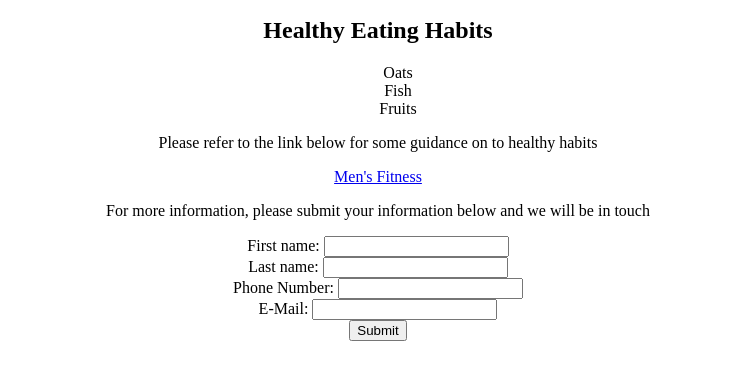
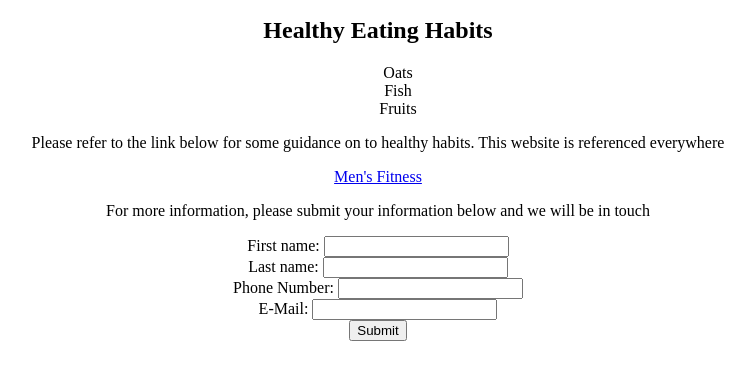
Before and after one commit to jwebbe/healthandfitness, a plain HTML site: page index.html in a window 1280 px wide. Shown: the part 421-800 px from the top of the page, without its empty margins (262-1017 px from the left). Drawn offline with Linux system fonts and the light colour scheme.

Commit message:
added description

```diff
--- a/index.html
+++ b/index.html
@@ -18,7 +18,7 @@
     <li>Fruits</li>
   </ul>
 
-  <p>Please refer to the link below for some guidance on to healthy habits</p>
+  <p>Please refer to the link below for some guidance on to healthy habits. This website is referenced everywhere</p>
   <a href="http://www.menshealth.com/" title="Men's Fitness">Men's Fitness</a>
 
   <p>For more information, please submit your information below and we will be in touch</p>
```
